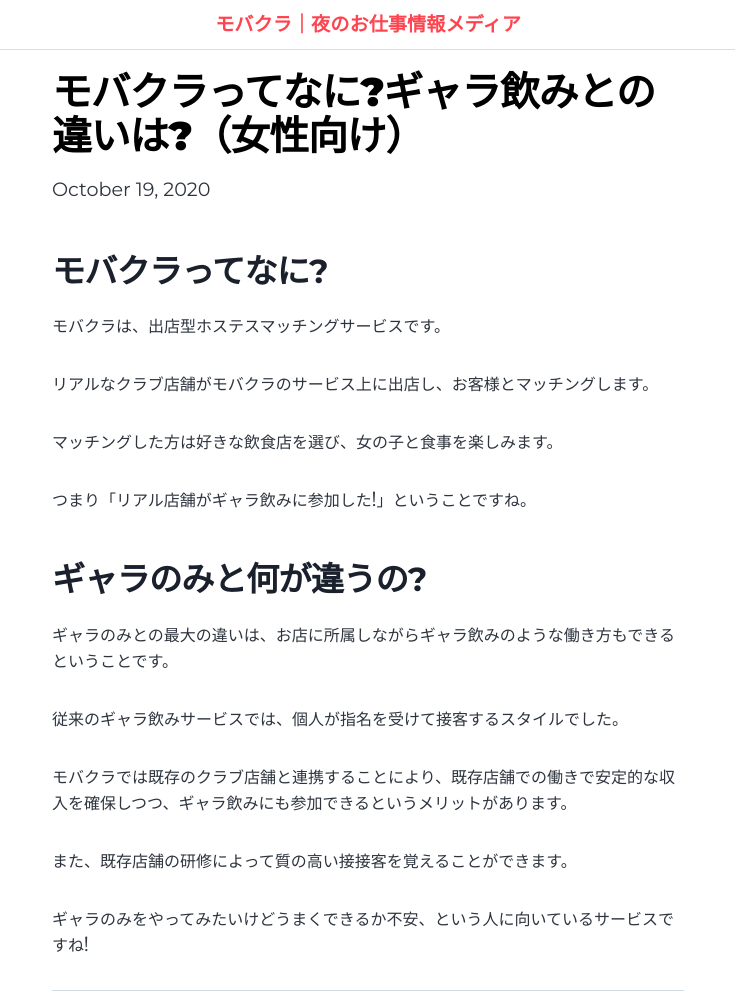
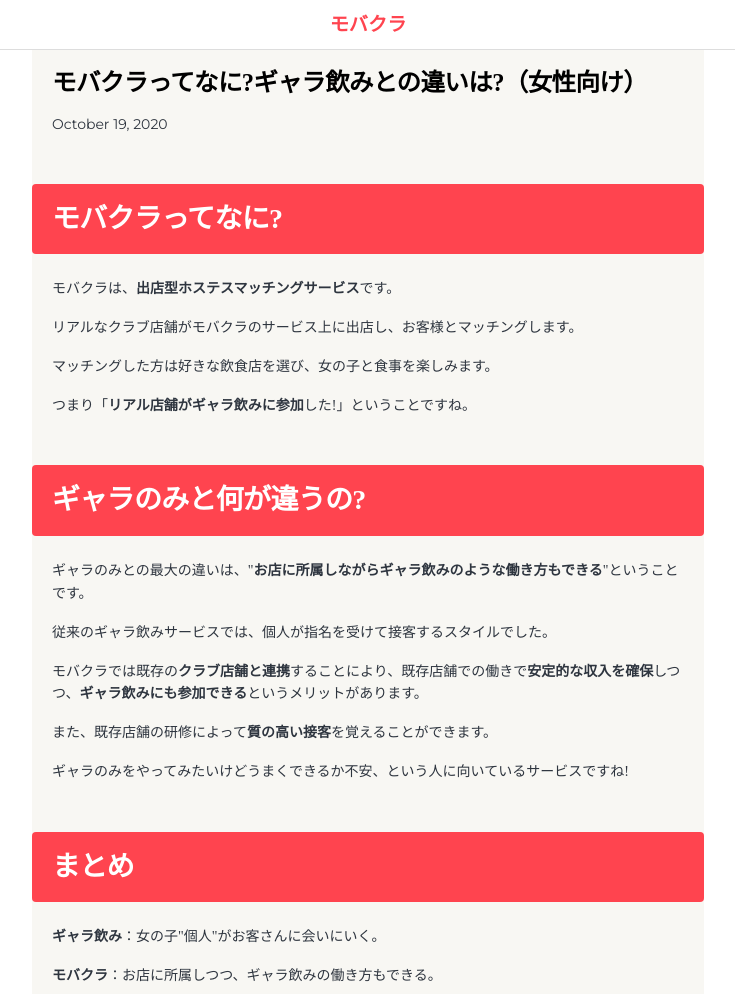
Before and after one commit to rubicon44/blog-catchup2, a Gatsby site: page /whats-mobileclub/ in a window 1280 px wide. Shown: the top 994 px of the page, without its empty margins (272-1007 px from the left). Built offline with nearby package versions, Linux system fonts and the light colour scheme; Gatsby itself is replaced by a stand-in of ours.

Commit message:
modify style

```diff
--- a/content/blog/whats-mobileclub/index.md
+++ b/content/blog/whats-mobileclub/index.md
@@ -5,21 +5,26 @@
 ---
 
 ## モバクラってなに?
-モバクラは、出店型ホステスマッチングサービスです。
+モバクラは、**出店型ホステスマッチングサービス**です。
 
 リアルなクラブ店舗がモバクラのサービス上に出店し、お客様とマッチングします。
 
 マッチングした方は好きな飲食店を選び、女の子と食事を楽しみます。
 
-つまり「リアル店舗がギャラ飲みに参加した!」ということですね。
+つまり「**リアル店舗がギャラ飲みに参加**した!」ということですね。
 
 ## ギャラのみと何が違うの?
-ギャラのみとの最大の違いは、お店に所属しながらギャラ飲みのような働き方もできるということです。
+ギャラのみとの最大の違いは、"**お店に所属しながらギャラ飲みのような働き方もできる**"ということです。
 
 従来のギャラ飲みサービスでは、個人が指名を受けて接客するスタイルでした。
 
-モバクラでは既存のクラブ店舗と連携することにより、既存店舗での働きで安定的な収入を確保しつつ、ギャラ飲みにも参加できるというメリットがあります。
+モバクラでは既存の**クラブ店舗と連携**することにより、既存店舗での働きで**安定的な収入を確保**しつつ、**ギャラ飲みにも参加できる**というメリットがあります。
 
-また、既存店舗の研修によって質の高い接接客を覚えることができます。
+また、既存店舗の研修によって**質の高い接客**を覚えることができます。
 
 ギャラのみをやってみたいけどうまくできるか不安、という人に向いているサービスですね!
+
+## まとめ
+**ギャラ飲み**：女の子"個人"がお客さんに会いにいく。
+
+**モバクラ**：お店に所属しつつ、ギャラ飲みの働き方もできる。
--- a/gatsby-config.js
+++ b/gatsby-config.js
@@ -1,6 +1,6 @@
 module.exports = {
   siteMetadata: {
-    title: `モバクラ｜夜のお仕事情報メディア`,
+    title: `モバクラ`,
     author: {
       name: `株式会社モバイルクラブ`,
       summary: `が執筆・編集・校正を行なっております。`,
--- a/src/custom.scss
+++ b/src/custom.scss
@@ -23,8 +23,41 @@
   }
 
   &-main {
-    padding: 0 20px 0;
-    margin-top: 30px;
+    padding: 30px 20px 0;
+    font-family: YuGothic;
+    // 基本文字サイズ
+    font-size: 14px;
+    background-color: #f8f7f3;
+
+    > article > section > p {
+      margin-bottom: 1rem;
+    }
+  }
+
+  // h1
+  &-title {
+    font-family: YuGothic;
+    font-size: 24.5px;
+
+    &-cover {
+      > .custom-date {
+        font-size: 14px;
+      }
+    }
+  }
+
+  // section
+  &-contents-cover {
+    > h2 {
+      padding: 20px;
+      margin-left: -20px;
+      margin-right: -20px;
+      font-family: YuGothic;
+      font-size: 28px;
+      color: #fff;
+      background-color: #FF444F;
+      border-radius: 4px;
+    }
   }
 
   &-footer {
--- a/src/templates/blog-post.js
+++ b/src/templates/blog-post.js
@@ -21,11 +21,12 @@
         itemScope
         itemType="http://schema.org/Article"
       >
-        <header>
-          <h1 itemProp="headline">{post.frontmatter.title}</h1>
-          <p>{post.frontmatter.date}</p>
+        <header className="custom-title-cover">
+          <h1 className="custom-title" itemProp="headline">{post.frontmatter.title}</h1>
+          <p className="custom-date">{post.frontmatter.date}</p>
         </header>
         <section
+          className="custom-contents-cover"
           dangerouslySetInnerHTML={{ __html: post.html }}
           itemProp="articleBody"
         />
```
Also changed, not shown: src/pages/about.js (added, +42 -0 lines).
